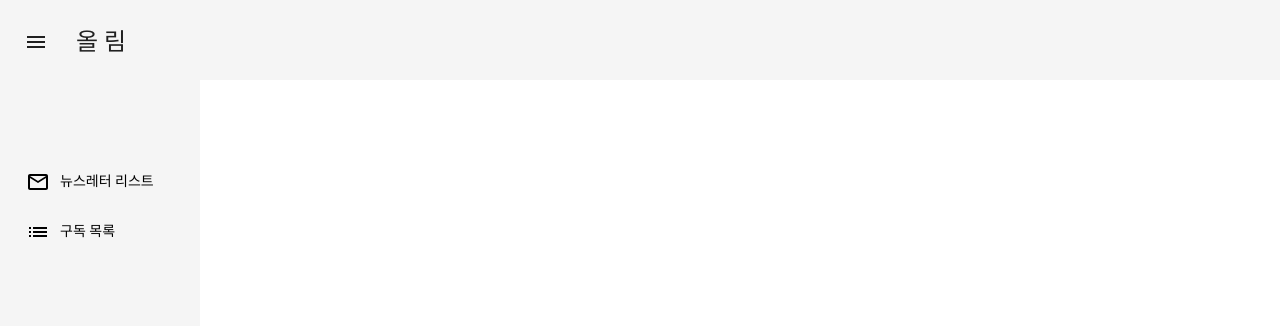
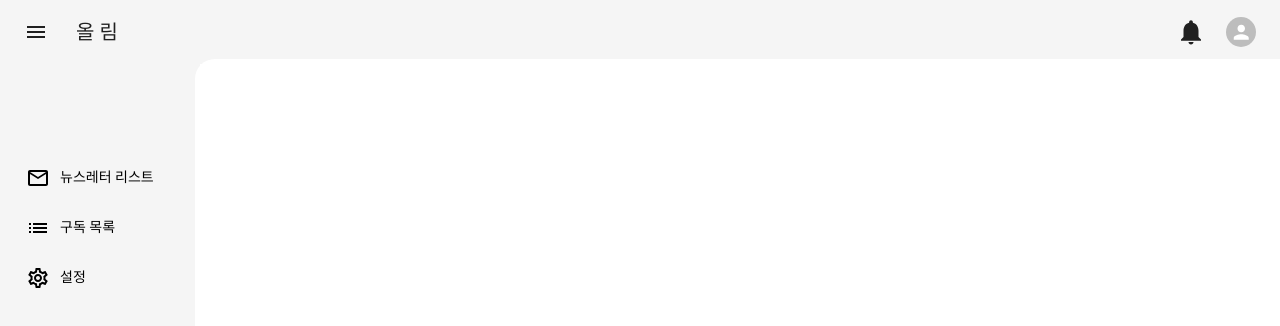
Before and after one commit to seunghaen/owlim_front, a React (Create React App) app: page / in a window 1280 px wide. Shown: the top 326 px of the page. Built offline with nearby package versions, Linux system fonts and the light colour scheme; a web font is replaced by a local one.

Commit message:
landing page postition

```diff
--- a/package.json
+++ b/package.json
@@ -17,6 +17,7 @@
     "@types/react-dom": "^18.0.10",
     "react": "^18.2.0",
     "react-dom": "^18.2.0",
+    "react-router-dom": "^6.8.0",
     "react-scripts": "5.0.1",
     "typescript": "^4.9.4",
     "web-vitals": "^2.1.4"
--- a/src/App.tsx
+++ b/src/App.tsx
@@ -1,9 +1,9 @@
-import { makeStyles } from "@mui/styles";
-import { Box, Button, createTheme, ThemeProvider } from "@mui/material";
+import { createTheme, ThemeProvider } from "@mui/material";
 import Header from "./components/Header";
 import Sidebar from "./components/Sidebar";
-import { blue, grey } from "@mui/material/colors";
+import { grey } from "@mui/material/colors";
 import "./App.css";
+import LandingPage from "./pages/LandingPage";
 
 const theme = createTheme({
   palette: {
@@ -21,6 +21,7 @@ function App() {
     <ThemeProvider theme={theme}>
       <Header />
       <Sidebar />
+      <LandingPage />
     </ThemeProvider>
   );
 }
--- a/src/components/Header/index.tsx
+++ b/src/components/Header/index.tsx
@@ -2,15 +2,32 @@ import AppBar from "@mui/material/AppBar";
 import Toolbar from "@mui/material/Toolbar";
 import IconButton from "@mui/material/IconButton";
 import MenuIcon from "@mui/icons-material/Menu";
-import { Typography } from "@mui/material";
+import NotificationsIcon from "@mui/icons-material/Notifications";
+import {
+  Avatar,
+  Box,
+  Menu,
+  MenuItem,
+  Tooltip,
+  Typography,
+} from "@mui/material";
+import { useState } from "react";
 
 function Header() {
   const clickHander = () => {
     return;
   };
+  const [anchorElUser, setAnchorElUser] = useState<null | HTMLElement>(null);
+  const settings = ["Profile", "Account", "Dashboard", "Logout"];
+  const handleOpenUserMenu = (event: React.MouseEvent<HTMLElement>) => {
+    setAnchorElUser(event.currentTarget);
+  };
+  const handleCloseUserMenu = () => {
+    setAnchorElUser(null);
+  };
   return (
-    <AppBar position="fixed" sx={{ height: 80, boxShadow: "none" }}>
-      <Toolbar sx={{ mt: "10px" }}>
+    <AppBar position="fixed" sx={{ height: 64, boxShadow: "none" }}>
+      <Toolbar sx={{}}>
         <IconButton
           size="large"
           edge="start"
@@ -25,11 +42,52 @@ function Header() {
           onClick={clickHander}
           component="a"
           href="/"
-          variant="h5"
+          variant="h6"
           sx={{ textDecoration: "none", color: "inherit" }}
         >
           올 림
         </Typography>
+        <Box sx={{ flexGrow: 1 }}></Box>
+        <Box sx={{ flexGrow: 0 }}>
+          <Box>
+            <IconButton
+              size="large"
+              edge="start"
+              color="inherit"
+              aria-label="menu"
+              sx={{ mr: 1 }}
+            >
+              <NotificationsIcon sx={{ fontSize: 30 }} />
+            </IconButton>
+            <Tooltip title="Open settings">
+              <IconButton onClick={handleOpenUserMenu} sx={{ p: 0 }}>
+                <Avatar sx={{ height: 30, width: 30 }} />
+              </IconButton>
+            </Tooltip>
+            <Menu
+              sx={{ mt: "45px" }}
+              id="menu-appbar"
+              anchorEl={anchorElUser}
+              anchorOrigin={{
+                vertical: "top",
+                horizontal: "right",
+              }}
+              keepMounted
+              transformOrigin={{
+                vertical: "top",
+                horizontal: "right",
+              }}
+              open={Boolean(anchorElUser)}
+              onClose={handleCloseUserMenu}
+            >
+              {settings.map((setting) => (
+                <MenuItem key={setting} onClick={handleCloseUserMenu}>
+                  <Typography textAlign="center">{setting}</Typography>
+                </MenuItem>
+              ))}
+            </Menu>
+          </Box>
+        </Box>
       </Toolbar>
     </AppBar>
   );
--- a/src/components/Sidebar/index.tsx
+++ b/src/components/Sidebar/index.tsx
@@ -1,8 +1,14 @@
 import { Box, List, ListItem, Typography } from "@mui/material";
 import EmailOutlinedIcon from "@mui/icons-material/EmailOutlined";
 import ListOutlinedIcon from "@mui/icons-material/ListOutlined";
+import SettingsOutlinedIcon from "@mui/icons-material/SettingsOutlined";
 
-const listItems = [
+type ListItem = {
+  listText: string;
+  icon: string;
+};
+
+const listItems: ListItem[] = [
   {
     listText: "뉴스레터 리스트",
     icon: "email",
@@ -11,24 +17,30 @@ const listItems = [
     listText: "구독 목록",
     icon: "list",
   },
+  {
+    listText: "설정",
+    icon: "setting",
+  },
 ];
 function Sidebar() {
   function iconMaker(icon: string) {
-    const size = { fontSize: "smaill", pr: "10px" };
+    const iconSize = { fontSize: "smaill", pr: "10px" };
     switch (icon) {
       case "email":
-        return <EmailOutlinedIcon sx={size} />;
+        return <EmailOutlinedIcon sx={iconSize} />;
       case "list":
-        return <ListOutlinedIcon sx={size} />;
+        return <ListOutlinedIcon sx={iconSize} />;
+      case "setting":
+        return <SettingsOutlinedIcon sx={iconSize} />;
     }
   }
   return (
     <Box
-      sx={{ top: "64px", left: "0px", height: "100vh", width: "200px" }}
+      sx={{ top: "60px", left: "0px", height: "100vh", width: "200px" }}
       position="fixed"
       bgcolor="primary.main"
     >
-      <List sx={{ mt: "80px" }}>
+      <List sx={{ mt: "80px", flexDirection: "column" }}>
         {listItems.map((listItem, index) => (
           <ListItem
             sx={{ mt: "10px", ml: "10px", width: "180px" }}
@@ -41,6 +53,7 @@ function Sidebar() {
             </Typography>
           </ListItem>
         ))}
+        <Box sx={{ flexGrow: 1 }}></Box>
       </List>
     </Box>
   );
--- a/src/pages/LandingPage/index.tsx
+++ b/src/pages/LandingPage/index.tsx
@@ -1,10 +1,27 @@
-import { Box, Grid } from "@mui/material";
+import { Box, Grid, Typography } from "@mui/material";
+import { stringify } from "querystring";
 import React from "react";
 import Sidebar from "../../components/Sidebar";
 import LetterMain from "../LetterMain";
 
 function LandingPage() {
-  return <LetterMain />;
+  return (
+    <Box
+      position="fixed"
+      sx={{
+        top: "59px",
+        left: "195px",
+        width: "100%",
+        height: "100vh",
+        overflow: "auto",
+        borderRadius: 5,
+        zIndex: 1100,
+      }}
+      bgcolor="white"
+    >
+      <Box sx={{ mt: "8px", ml: "8px" }}></Box>
+    </Box>
+  );
 }
 
 export default LandingPage;
```
Also changed, not shown: 1 other file (tests, documents, lock files or other folders).
